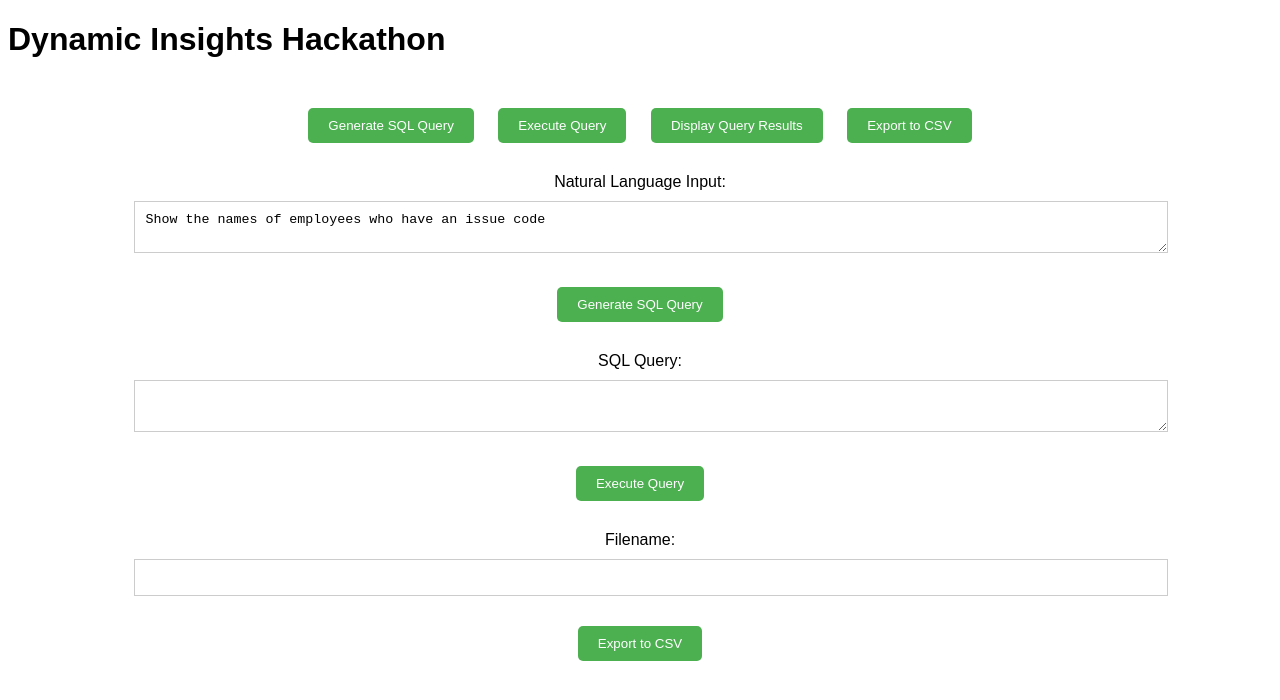
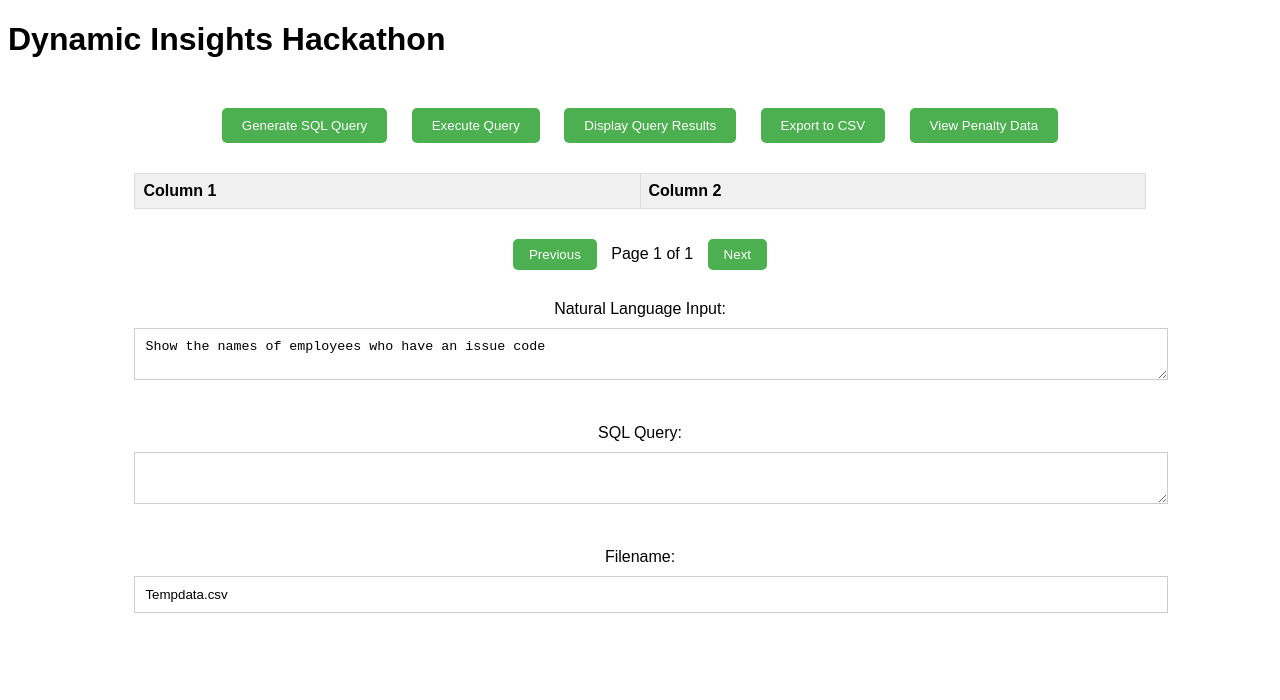
Before and after one commit to rajendar45/DynamicInsights, a Flask app: page / in a window 1280 px wide. Shown: the top 700 px of the page. Run offline with Flask 3, Linux system fonts and the light colour scheme; lists and menus that the app fills with data are empty.

Commit message:
updated UI

```diff
--- a/DynamicInsightsRestServcie.py
+++ b/DynamicInsightsRestServcie.py
@@ -1,6 +1,12 @@
 from flask import Flask
 from flask import request
+from flask import Response
 from flask import render_template
+from flask import jsonify
+from flask import send_file
+from io import BytesIO
+import csv
+
 
 
 from dynamicInsightsController import DynamicInsightsController
@@ -35,7 +41,24 @@ def display_query_results():
 
 @dynamic_insights_rest_service.route('/export_to_csv', methods=['POST'])
 def export_to_csv():
-    return controller.export_to_csv()
+    filename = request.json['filename']
+    csv_data = controller.export_to_csv()
+    if not csv_data:
+        return "No data to export", 400
+    si = BytesIO()
+    si.write(csv_data.encode('utf-8'))  # Encode the string to bytes
+    si.seek(0)
+    return send_file(
+        si,
+        mimetype='text/csv',
+        download_name=f"{filename}.csv",
+        as_attachment=True
+    )
+
+@dynamic_insights_rest_service.route('/chart-data', methods=['GET'])
+def chart_data():
+    chart_data = controller.get_chart_data()
+    return jsonify({'chartData': chart_data})
 
 if __name__ == '__main__':
     dynamic_insights_rest_service.run(debug=True, host="0.0.0.0", port=8080)
--- a/static/script.js
+++ b/static/script.js
@@ -12,6 +12,8 @@ const resultsContainer = document.getElementById('results-container');
 
 const generateSqlBtn = document.getElementById('generate-sql-submit-btn');
 const sqlQueryContainer = document.getElementById('sql-query-container');
+const viewChartDataBtn  = document.getElementById('view-chart-data-btn');
+
 
 
 generateSqlBtn.addEventListener('click', () => {
@@ -35,7 +37,7 @@ generateSqlBtn.addEventListener('click', () => {
     })
     .then(data => {
         console.log('Received SQL query:', data.sql_query);
-        sqlQueryContainer.innerText = data.sql_query;
+        document.getElementById('sql-query-input').value = data.sql_query;
     })
     .catch(error => console.error('Error:', error));
     });
@@ -63,7 +65,100 @@ displayResultsBtn.addEventListener('click', () => {
       }
     })
     .then(response => response.json())
-    .then(data => console.log(data))
+    .then(data => {
+      const container = document.getElementById('results-container');
+      container.innerHTML = ''; // Clear existing content
+
+      if (data.results.length === 0) {
+        container.innerHTML = '<p>No results available.</p>';
+      } else {
+        // Create table
+        const table = document.createElement('table');
+        table.style.width = '100%'; // Set table width to 100%
+
+        // Create table header row
+        const headerRow = document.createElement('tr');
+        data.columns.forEach(column => {
+          const headerCell = document.createElement('th');
+          headerCell.textContent = column;
+          headerCell.style.background = '#f0f0f0'; // Style column headers
+          headerCell.style.padding = '8px';
+          headerRow.appendChild(headerCell);
+        });
+        table.appendChild(headerRow);
+
+        // Create table body
+        const tableBody = document.createElement('tbody');
+        table.appendChild(tableBody);
+
+        // Append the table to the results container
+        container.appendChild(table);
+
+        // Function to render table data
+        function renderTableData(results) {
+          tableBody.innerHTML = '';
+
+          const currentPageResults = results;
+          currentPageResults.forEach(result => {
+            const row = document.createElement('tr');
+            result.forEach(cellData => {
+              const cell = document.createElement('td');
+              cell.textContent = cellData;
+              cell.style.padding = '8px';
+              row.appendChild(cell);
+            });
+            tableBody.appendChild(row);
+          });
+        }
+
+        // Function to handle pagination
+        function handlePagination() {
+          const recordsPerPage = 10;
+          const totalPages = Math.ceil(data.results.length / recordsPerPage);
+          let currentPage = 1;
+
+          // Render table data for current page
+          const startIndex = (currentPage - 1) * recordsPerPage;
+          const endIndex = startIndex + recordsPerPage;
+          const currentPageResults = data.results.slice(startIndex, endIndex);
+          renderTableData(currentPageResults);
+
+          // Create pagination buttons
+          const paginationContainer = document.createElement('div');
+          paginationContainer.style.textAlign = 'center'; // Center pagination buttons
+
+          const prevPageBtn = document.createElement('button');
+          prevPageBtn.textContent = 'Previous';
+          prevPageBtn.addEventListener('click', () => {
+            if (currentPage > 1) {
+              currentPage--;
+              handlePagination();
+            }
+          });
+
+          const nextPageBtn = document.createElement('button');
+          nextPageBtn.textContent = 'Next';
+          nextPageBtn.addEventListener('click', () => {
+            if (currentPage < totalPages) {
+              currentPage++;
+              handlePagination();
+            }
+          });
+
+          const pageNumDisplay = document.createElement('span');
+          pageNumDisplay.textContent = `Page ${currentPage} of ${totalPages}`;
+
+          paginationContainer.appendChild(prevPageBtn);
+          paginationContainer.appendChild(pageNumDisplay);
+          paginationContainer.appendChild(nextPageBtn);
+
+          // Append the pagination container to the results container
+          container.appendChild(paginationContainer);
+
+          handlePagination();
+        }
+      }
+    })
     .catch(error => console.error(error));
   });
 
@@ -76,7 +171,60 @@ exportToCsvBtn.addEventListener('click', () => {
       },
       body: JSON.stringify({ filename: filename })
     })
-    .then(response => response.json())
-    .then(data => console.log(data))
+    .then(response => response.blob())
+    .then(blob => {
+      const url = window.URL.createObjectURL(blob);
+      const a = document.createElement('a');
+      a.href = url;
+      a.download = filename + '.csv';
+      a.click();
+      window.URL.revokeObjectURL(url);
+    })
     .catch(error => console.error(error));
   });
+
+
+document.getElementById('view-chart-data-btn').addEventListener('click', function() {
+    // Make an AJAX request to retrieve the chart data
+    fetch('/chart-data', {
+      method: 'GET'
+    })
+    .then(response => response.json())
+    .then(data => {
+      const chartDataArray = data.chartData.chartData; // Access the chartData array property
+      // Render the chart using Highcharts
+      Highcharts.chart('chart-container', {
+        chart: {
+          type: 'column'
+        },
+        title: {
+          text: 'Penalty Data'
+        },
+        xAxis: {
+          type: 'category',
+          categories: chartDataArray.map(function(item) {
+            return item.name;
+          })
+        },
+        yAxis: {
+          title: {
+            text: 'Values'
+          }
+        },
+        series: [{
+          name: 'Penalty A',
+          data: chartDataArray.map(function(item) {
+            return item.data[0].y;
+          })
+        }, {
+          name: 'Penalty B',
+          data: chartDataArray.map(function(item) {
+            return item.data[1].y;
+          })
+        }]
+      });
+    })
+    .catch((error) => {
+      console.error(error);
+    })
+  });
--- a/static/styles.css
+++ b/static/styles.css
@@ -56,3 +56,36 @@ button[type="submit"] {
 button[type="submit"]:hover {
     background-color: #3e8e41;
 }
+
+#results-table {
+    border-collapse: collapse;
+    width: 100%;
+  }
+
+  #results-table th, #results-table td {
+    border: 1px solid #ddd;
+    padding: 8px;
+    text-align: left;
+  }
+
+  #results-table th {
+    background-color: #f0f0f0;
+  }
+
+  #pagination-container {
+    margin-top: 20px;
+    text-align: center;
+  }
+
+  #prev-page-btn, #next-page-btn {
+    background-color: #4CAF50;
+    color: #fff;
+    padding: 8px 16px;
+    border: none;
+    border-radius: 5px;
+    cursor: pointer;
+  }
+
+  #prev-page-btn:hover, #next-page-btn:hover {
+    background-color: #3e8e41;
+  }
--- a/templates/index.html
+++ b/templates/index.html
@@ -7,37 +7,58 @@
     <meta name="viewport" content="width=device-width, initial-scale=1.0">
     <title>Dynamic Insights Hackathon</title>
     <link rel="stylesheet" href="{{ url_for('static', filename='styles.css') }}">
+    <script src="https://code.jquery.com/jquery-3.6.0.min.js"></script>
+    <script src="https://code.highcharts.com/modules/accessibility.js"></script>
 </head>
 <body>
     <h1>Dynamic Insights Hackathon</h1>
     <div class="container">
-        <button id="generate-sql-btn">Generate SQL Query</button>
+        <button id="generate-sql-submit-btn">Generate SQL Query</button>
         <button id="execute-query-btn">Execute Query</button>
         <button id="display-results-btn">Display Query Results</button>
         <button id="export-to-csv-btn">Export to CSV</button>
+        <button id="view-chart-data-btn">View Penalty Data</button>
 
         <div id="results-container"></div>
         <div id="sql-query-container"></div>
+        <div id="chart-container"></div>
 
+        <div id="results-container">
+            <table id="results-table">
+              <thead>
+                <tr>
+                  <th>Column 1</th>
+                  <th>Column 2</th>
+                  <!-- Add more columns as needed -->
+                </tr>
+              </thead>
+              <tbody id="results-tbody">
+                <!-- Table data will be rendered here -->
+              </tbody>
+            </table>
+            <div id="pagination-container">
+              <button id="prev-page-btn">Previous</button>
+              <span id="page-num-display">Page 1 of 1</span>
+              <button id="next-page-btn">Next</button>
+            </div>
+          </div>
         <form id="generate-sql-form">
             <label for="natural-language-input">Natural Language Input:</label>
             <textarea id="natural-language-input" name="natural-language-input">Show the names of employees who have an issue code</textarea>
-            <button id="generate-sql-submit-btn">Generate SQL Query</button>
         </form>
 
         <form id="execute-query-form" method="post">
             <label for="sql-query-input">SQL Query:</label>
             <textarea id="sql-query-input" name="sql-query-input"></textarea>
-            <button id="execute-query-submit-btn" type="button">Execute Query</button>
         </form>
 
         <form id="export-to-csv-form">
             <label for="filename-input">Filename:</label>
-            <input type="text" id="filename-input" name="filename-input"Tempdata.csv>
-            <button id="export-to-csv-submit-btn">Export to CSV</button>
+            <input type="text" id="filename-input" name="filename-input" value="Tempdata.csv">
         </form>
     </div>
     <script src="https://ajax.googleapis.com/ajax/libs/angularjs/1.8.2/angular.min.js"></script>
+    <script src="https://code.highcharts.com/highcharts.js"></script>
     <script src="{{ url_for('static', filename='script.js') }}"></script>
 </body>
 </html>
```
Also changed, not shown: dynamicInsightsController.py (+10 -2 lines), dynamicInsightsService.py (+25 -1 lines), main.py (+10 -3 lines), tests/test_dynamic_insights.py (added, +43 -0 lines), tests/test_services.py (added, +34 -0 lines), 1 other file. Lines whose indentation alone changed are shown as unchanged.
